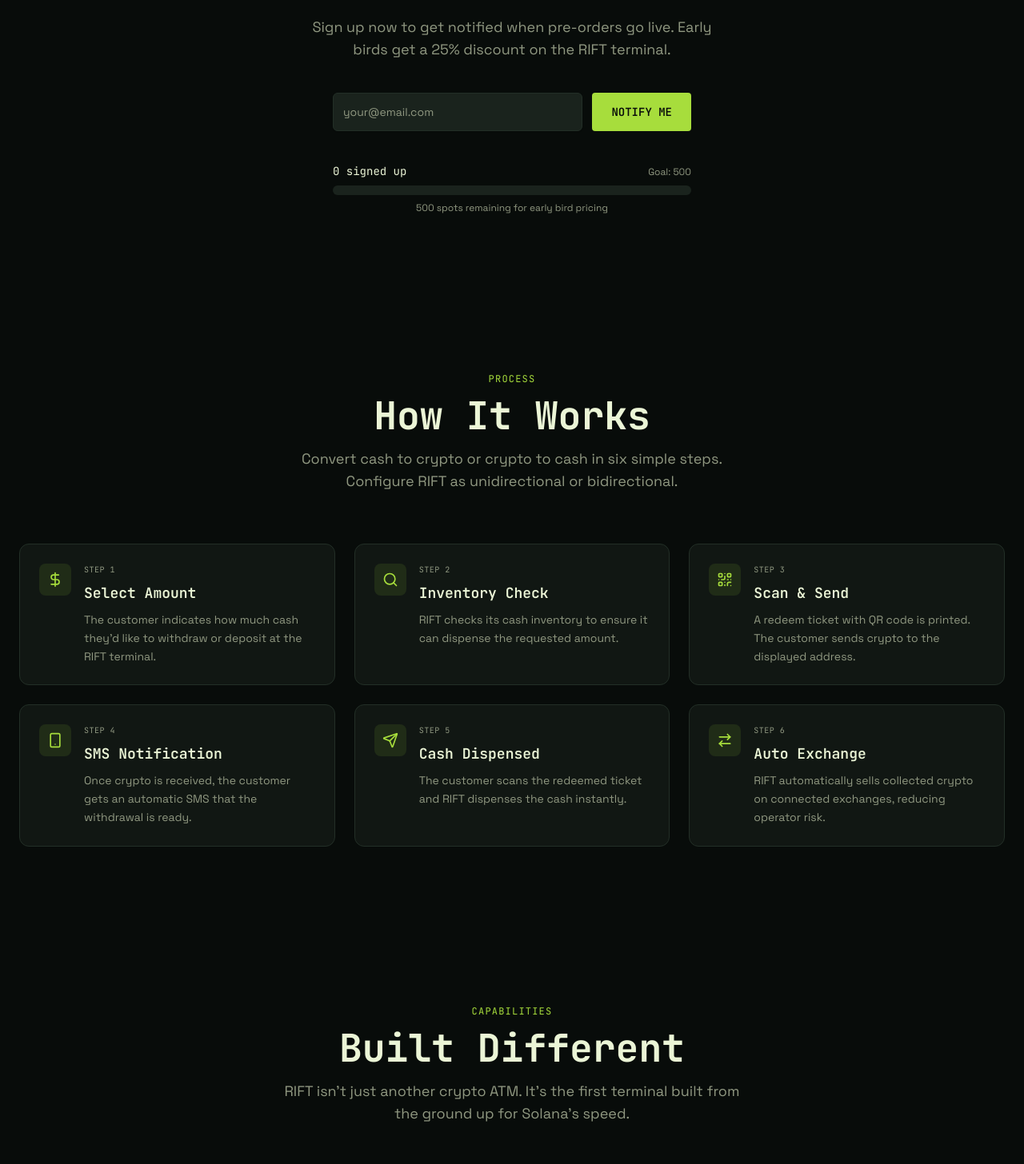
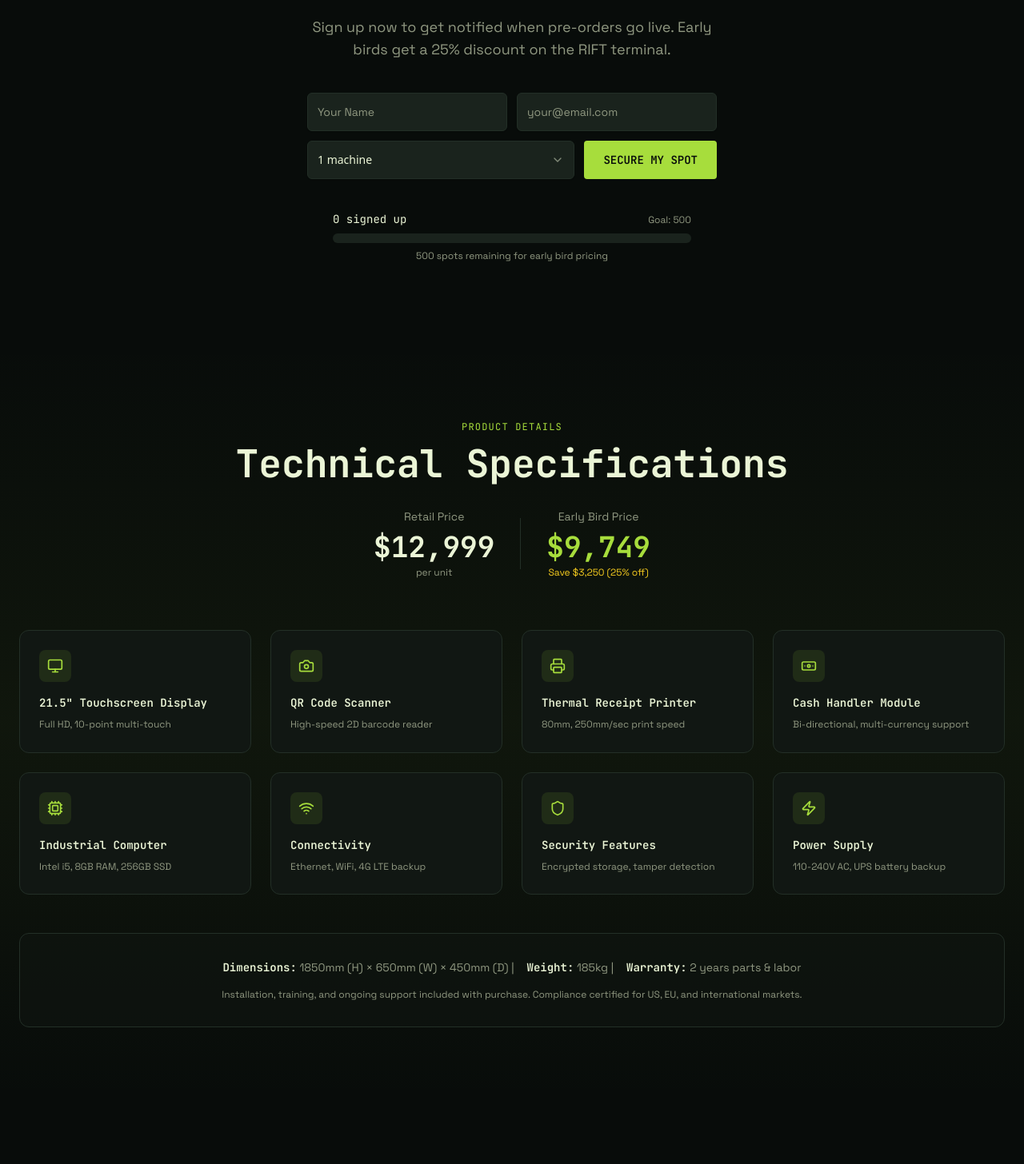
Before and after one commit to just-yamap/rift_org, a React (Vite) app: page / in a window 1280 px wide. Shown: the part 994-2450 px from the top of the page at 80% size. Built offline with nearby package versions, Linux system fonts and the light colour scheme; no server answers.

Commit message:
File changes

```diff
--- /dev/null
+++ b/src/components/landing/ProductSpecs.jsx
@@ -0,0 +1,85 @@
+import React from 'react';
+import { motion } from 'framer-motion';
+import { Monitor, Camera, Printer, Banknote, Cpu, Wifi, Shield, Zap } from 'lucide-react';
+
+const specs = [
+  { icon: Monitor, label: "21.5\" Touchscreen Display", detail: "Full HD, 10-point multi-touch" },
+  { icon: Camera, label: "QR Code Scanner", detail: "High-speed 2D barcode reader" },
+  { icon: Printer, label: "Thermal Receipt Printer", detail: "80mm, 250mm/sec print speed" },
+  { icon: Banknote, label: "Cash Handler Module", detail: "Bi-directional, multi-currency support" },
+  { icon: Cpu, label: "Industrial Computer", detail: "Intel i5, 8GB RAM, 256GB SSD" },
+  { icon: Wifi, label: "Connectivity", detail: "Ethernet, WiFi, 4G LTE backup" },
+  { icon: Shield, label: "Security Features", detail: "Encrypted storage, tamper detection" },
+  { icon: Zap, label: "Power Supply", detail: "110-240V AC, UPS battery backup" }
+];
+
+export default function ProductSpecs() {
+  return (
+    <section className="py-24 px-6 relative">
+      <div className="absolute inset-0 bg-gradient-to-b from-transparent via-primary/5 to-transparent" />
+      <div className="relative max-w-7xl mx-auto">
+        <motion.div
+          initial={{ opacity: 0, y: 30 }}
+          whileInView={{ opacity: 1, y: 0 }}
+          viewport={{ once: true }}
+          transition={{ duration: 0.6 }}
+          className="text-center mb-16"
+        >
+          <span className="font-heading text-xs text-primary tracking-widest uppercase">Product Details</span>
+          <h2 className="font-heading text-3xl md:text-5xl font-bold text-foreground mt-3 mb-4">
+            Technical Specifications
+          </h2>
+          <div className="flex flex-col md:flex-row items-center justify-center gap-8 mt-8">
+            <div>
+              <p className="font-body text-sm text-muted-foreground mb-2">Retail Price</p>
+              <p className="font-heading text-4xl font-bold text-foreground">$12,999</p>
+              <p className="font-body text-xs text-muted-foreground mt-1">per unit</p>
+            </div>
+            <div className="hidden md:block w-px h-16 bg-border" />
+            <div>
+              <p className="font-body text-sm text-muted-foreground mb-2">Early Bird Price</p>
+              <p className="font-heading text-4xl font-bold text-primary">$9,749</p>
+              <p className="font-body text-xs text-accent mt-1">Save $3,250 (25% off)</p>
+            </div>
+          </div>
+        </motion.div>
+
+        <div className="grid md:grid-cols-2 lg:grid-cols-4 gap-6">
+          {specs.map((spec, index) => (
+            <motion.div
+              key={spec.label}
+              initial={{ opacity: 0, y: 20 }}
+              whileInView={{ opacity: 1, y: 0 }}
+              viewport={{ once: true }}
+              transition={{ duration: 0.5, delay: index * 0.08 }}
+              className="bg-card border border-border rounded-xl p-6 hover:border-primary/30 transition-all"
+            >
+              <div className="w-10 h-10 rounded-lg bg-primary/10 flex items-center justify-center mb-4">
+                <spec.icon className="w-5 h-5 text-primary" />
+              </div>
+              <h3 className="font-heading text-sm font-semibold text-foreground mb-2">{spec.label}</h3>
+              <p className="font-body text-xs text-muted-foreground leading-relaxed">{spec.detail}</p>
+            </motion.div>
+          ))}
+        </div>
+
+        <motion.div
+          initial={{ opacity: 0, y: 20 }}
+          whileInView={{ opacity: 1, y: 0 }}
+          viewport={{ once: true }}
+          transition={{ duration: 0.6, delay: 0.4 }}
+          className="mt-12 bg-card/50 border border-border rounded-xl p-8 text-center"
+        >
+          <p className="font-body text-sm text-muted-foreground mb-4">
+            <span className="font-heading text-foreground font-semibold">Dimensions:</span> 1850mm (H) × 650mm (W) × 450mm (D) |
+            <span className="font-heading text-foreground font-semibold ml-4">Weight:</span> 185kg |
+            <span className="font-heading text-foreground font-semibold ml-4">Warranty:</span> 2 years parts & labor
+          </p>
+          <p className="font-body text-xs text-muted-foreground">
+            Installation, training, and ongoing support included with purchase. Compliance certified for US, EU, and international markets.
+          </p>
+        </motion.div>
+      </div>
+    </section>
+  );
+}
--- a/src/components/landing/SignupSection.jsx
+++ b/src/components/landing/SignupSection.jsx
@@ -3,6 +3,7 @@ import { motion } from 'framer-motion';
 import { base44 } from '@/api/base44Client';
 import { useQuery, useMutation, useQueryClient } from '@tanstack/react-query';
 import { Input } from '@/components/ui/input';
+import { Select, SelectContent, SelectItem, SelectTrigger, SelectValue } from '@/components/ui/select';
 import { Check, Loader2, Zap } from 'lucide-react';
 import { useToast } from '@/components/ui/use-toast';
 
@@ -10,6 +11,8 @@ const GOAL = 500;
 
 export default function SignupSection() {
   const [email, setEmail] = useState('');
+  const [name, setName] = useState('');
+  const [quantity, setQuantity] = useState(1);
   const [submitted, setSubmitted] = useState(false);
   const { toast } = useToast();
   const queryClient = useQueryClient();
@@ -21,11 +24,21 @@ export default function SignupSection() {
   });
 
   const signupMutation = useMutation({
-    mutationFn: (data) => base44.entities.EarlyBirdSignup.create(data),
+    mutationFn: async (data) => {
+      const signup = await base44.entities.EarlyBirdSignup.create(data);
+      await base44.integrations.Core.SendEmail({
+        to: data.email,
+        subject: "Welcome to RIFT Early Bird 🚀",
+        body: `Hi ${data.name},\n\nThank you for joining the RIFT Early Bird waitlist!\n\nYou're interested in ${data.quantity} machine${data.quantity > 1 ? 's' : ''} and you've secured the 25% discount ($9,749 per unit instead of $12,999).\n\nWe'll notify you as soon as pre-orders open. Get ready for the world's first Solana-native ATM.\n\n— The RIFT Team`
+      });
+      return signup;
+    },
     onSuccess: () => {
       queryClient.invalidateQueries({ queryKey: ['earlybird-count'] });
       setSubmitted(true);
       setEmail('');
+      setName('');
+      setQuantity(1);
     },
   });
 
@@ -38,7 +51,15 @@ export default function SignupSection() {
       toast({ title: 'Please enter a valid email', variant: 'destructive' });
       return;
     }
-    signupMutation.mutate({ email });
+    if (!name || name.trim().length < 2) {
+      toast({ title: 'Please enter your name', variant: 'destructive' });
+      return;
+    }
+    if (!quantity || quantity < 1) {
+      toast({ title: 'Please select at least 1 machine', variant: 'destructive' });
+      return;
+    }
+    signupMutation.mutate({ email, name, quantity });
   };
 
   return (
@@ -64,7 +85,15 @@ export default function SignupSection() {
           </p>
 
           {!submitted ? (
-            <form onSubmit={handleSubmit} className="flex flex-col sm:flex-row gap-3 max-w-md mx-auto mb-10">
+            <form onSubmit={handleSubmit} className="flex flex-col gap-3 max-w-lg mx-auto mb-10">
+              <div className="flex flex-col sm:flex-row gap-3">
+                <Input
+                  type="text"
+                  placeholder="Your Name"
+                  value={name}
+                  onChange={(e) => setName(e.target.value)}
+                  className="bg-secondary border-border font-body text-foreground placeholder:text-muted-foreground h-12"
+                />
                 <Input
                   type="email"
                   placeholder="your@email.com"
@@ -72,6 +101,20 @@ export default function SignupSection() {
                   onChange={(e) => setEmail(e.target.value)}
                   className="bg-secondary border-border font-body text-foreground placeholder:text-muted-foreground h-12"
                 />
+              </div>
+              <div className="flex flex-col sm:flex-row gap-3">
+                <Select value={quantity.toString()} onValueChange={(val) => setQuantity(parseInt(val))}>
+                  <SelectTrigger className="bg-secondary border-border h-12">
+                    <SelectValue placeholder="How many machines?" />
+                  </SelectTrigger>
+                  <SelectContent>
+                    <SelectItem value="1">1 machine</SelectItem>
+                    <SelectItem value="2">2 machines</SelectItem>
+                    <SelectItem value="3">3 machines</SelectItem>
+                    <SelectItem value="5">5 machines</SelectItem>
+                    <SelectItem value="10">10+ machines</SelectItem>
+                  </SelectContent>
+                </Select>
                 <button
                   type="submit"
                   disabled={signupMutation.isPending}
@@ -80,9 +123,10 @@ export default function SignupSection() {
                   {signupMutation.isPending ? (
                     <Loader2 className="w-4 h-4 animate-spin" />
                   ) : (
-                  'NOTIFY ME'
+                    'SECURE MY SPOT'
                   )}
                 </button>
+              </div>
             </form>
           ) : (
             <motion.div
--- a/src/pages/Admin.jsx
+++ b/src/pages/Admin.jsx
@@ -34,10 +34,11 @@ export default function Admin() {
   }
 
   const exportCSV = () => {
-    const headers = ['Email', 'Name', 'Signed Up'];
+    const headers = ['Email', 'Name', 'Quantity', 'Signed Up'];
     const rows = signups.map(s => [
       s.email,
       s.name || '',
+      s.quantity || 1,
       format(new Date(s.created_date), 'yyyy-MM-dd HH:mm:ss')
     ]);
 
@@ -133,6 +134,7 @@ export default function Admin() {
                     <TableRow>
                       <TableHead className="font-heading">Email</TableHead>
                       <TableHead className="font-heading">Name</TableHead>
+                      <TableHead className="font-heading">Quantity</TableHead>
                       <TableHead className="font-heading">Signed Up</TableHead>
                     </TableRow>
                   </TableHeader>
@@ -141,6 +143,7 @@ export default function Admin() {
                       <TableRow key={signup.id}>
                         <TableCell className="font-body">{signup.email}</TableCell>
                         <TableCell className="font-body text-muted-foreground">{signup.name || '—'}</TableCell>
+                        <TableCell className="font-body text-muted-foreground">{signup.quantity || 1}</TableCell>
                         <TableCell className="font-body text-muted-foreground">
                           {format(new Date(signup.created_date), 'MMM d, yyyy HH:mm')}
                         </TableCell>
--- a/src/pages/Home.jsx
+++ b/src/pages/Home.jsx
@@ -2,6 +2,7 @@ import React from 'react';
 import Navbar from '../components/landing/Navbar';
 import HeroSection from '../components/landing/HeroSection';
 import SignupSection from '../components/landing/SignupSection';
+import ProductSpecs from '../components/landing/ProductSpecs';
 import HowItWorks from '../components/landing/HowItWorks';
 import Features from '../components/landing/Features';
 import FAQ from '../components/landing/FAQ';
@@ -15,6 +16,7 @@ export default function Home() {
       <Navbar />
       <HeroSection atmImageUrl={ATM_IMAGE} />
       <SignupSection />
+      <ProductSpecs />
       <HowItWorks />
       <Features />
       <FAQ />
```
Lines whose indentation alone changed are shown as unchanged.
